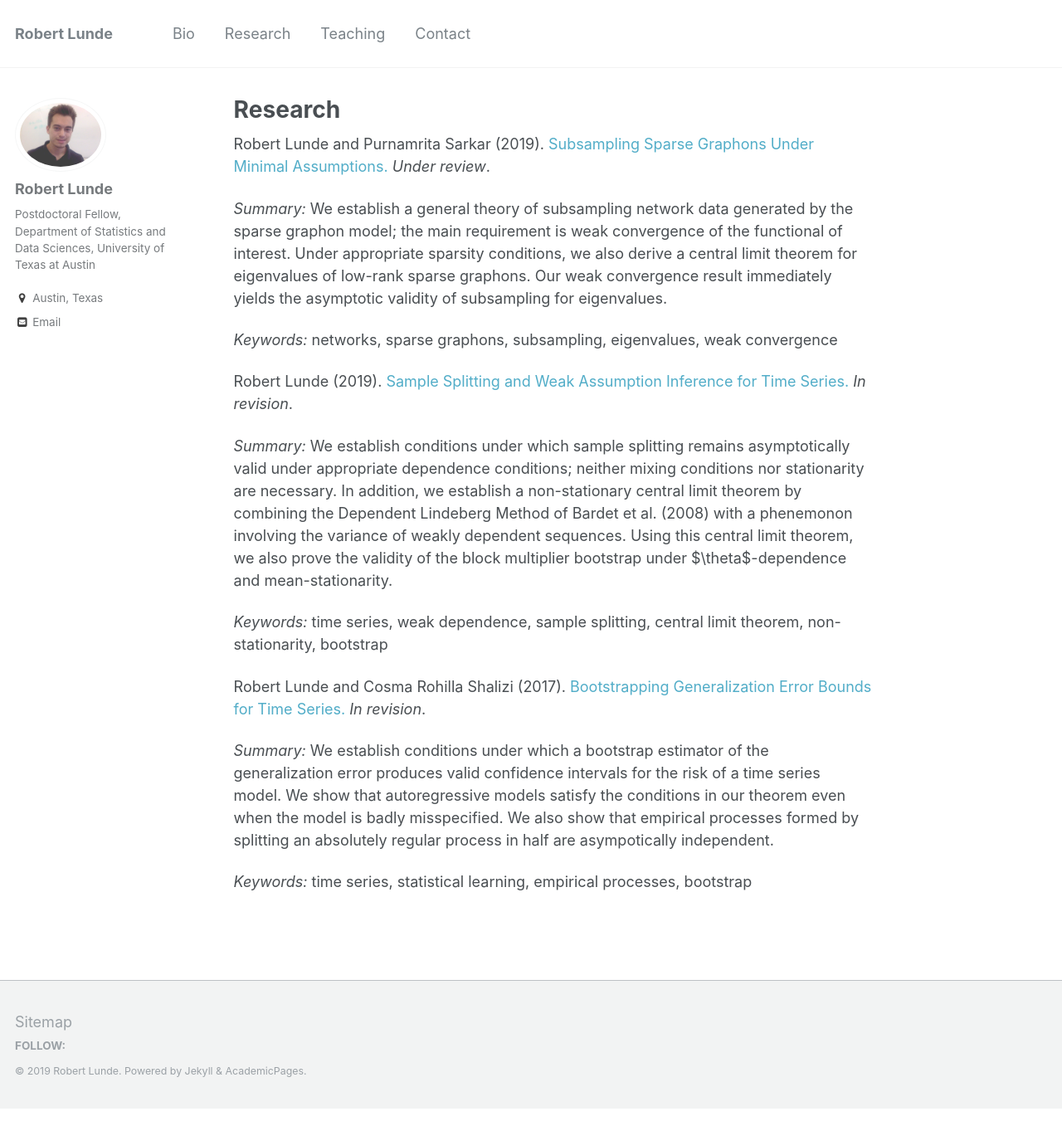
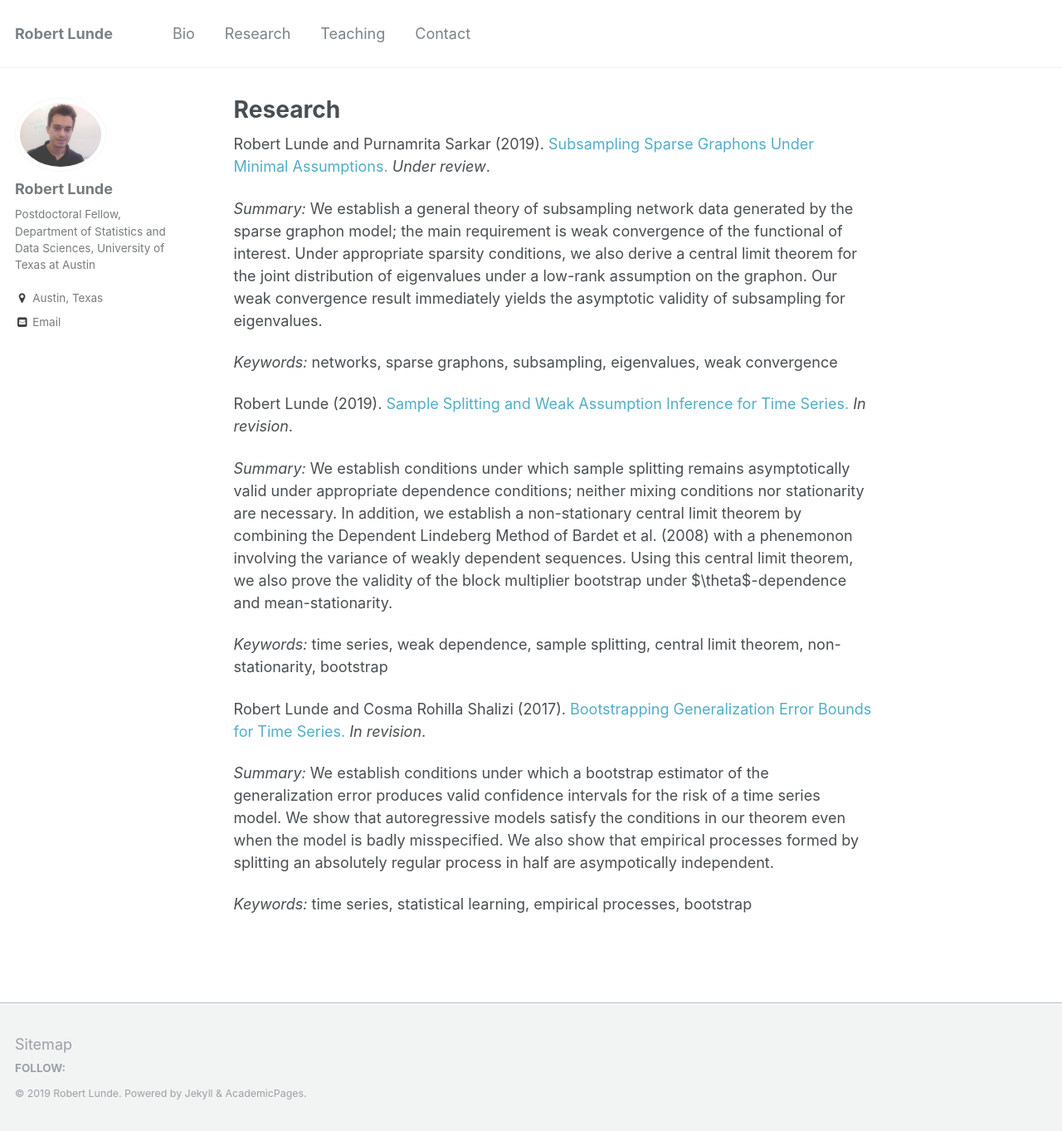
Before and after one commit to rslunde/rslunde.github.io, a Jekyll site: the page built from _pages/research.md, in a window 1280 px wide and 1363 px high. Shown: the whole window at 83% size. Built offline with Jekyll 4.4.1, drawn with Linux system fonts in a browser that asks for light colours.

Commit message:
change subsampling graphon blurb

```diff
--- a/_pages/research.md
+++ b/_pages/research.md
@@ -7,8 +7,8 @@ Robert Lunde and Purnamrita Sarkar (2019). [Subsampling Sparse Graphons Under Mi
 
 <i>Summary:</i> We establish a general theory of subsampling network data generated by the sparse
 graphon model; the main requirement is weak convergence of the functional of interest. Under appropriate
-sparsity conditions, we also derive a central limit theorem for eigenvalues of low-rank sparse graphons.  Our
-weak convergence result immediately yields the asymptotic validity of subsampling for eigenvalues.
+sparsity conditions, we also derive a central limit theorem for the joint distribution of eigenvalues under a
+low-rank assumption on the graphon.  Our weak convergence result immediately yields the asymptotic validity of subsampling for eigenvalues.
 
 <i>Keywords:</i> networks, sparse graphons, subsampling, eigenvalues, weak convergence
 
```
Also changed, not shown: 1 other file.
